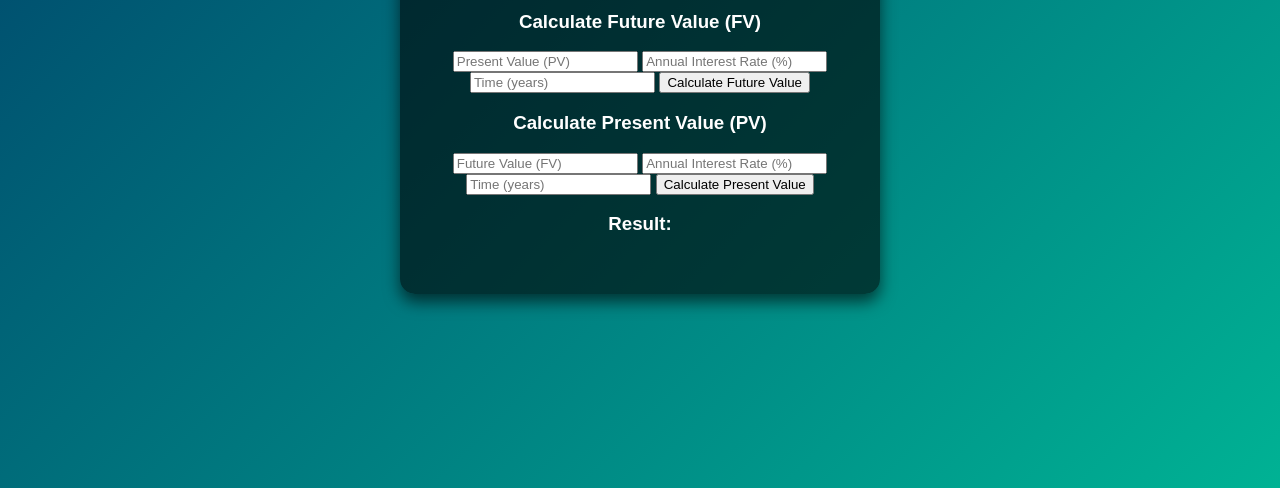
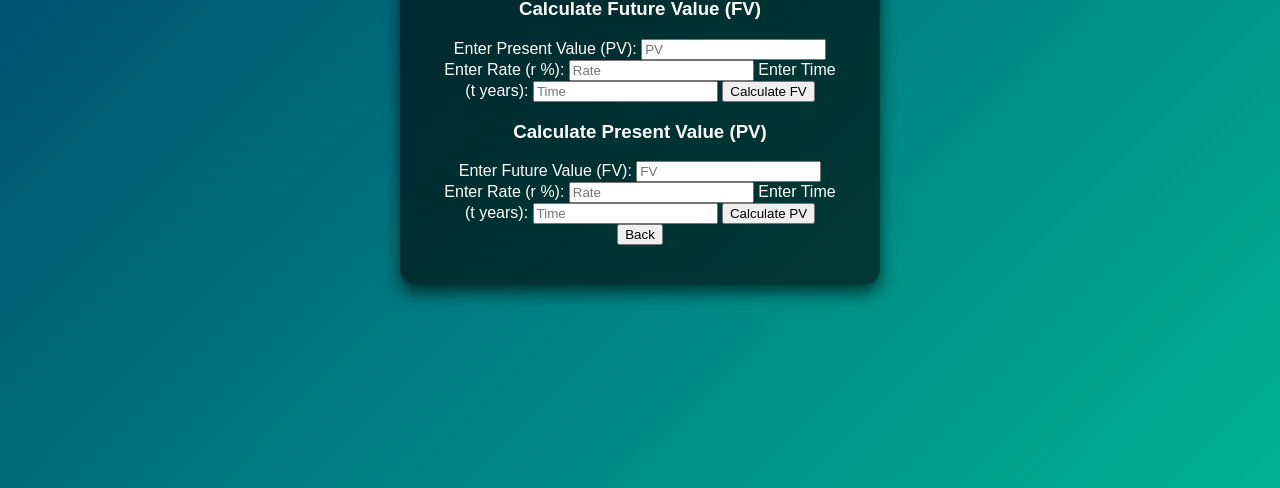
Before and after one commit to shalevwiden/TimeValueofMoneyCalculator, a plain HTML site: page calculator.html in a window 1280 px wide. Shown: the part 312-800 px from the top of the page. Drawn offline with Linux system fonts and the light colour scheme.

Commit message:
Update calculator.html
seperate FV and PV section

```diff
--- a/calculator.html
+++ b/calculator.html
@@ -4,39 +4,39 @@
   <meta charset="UTF-8">
   <meta name="viewport" content="width=device-width, initial-scale=1.0">
   <title>Time Value of Money Calculator</title>
-  <link rel="stylesheet" href="styles.css">
+  <link rel="stylesheet" href="styles.css"> <!-- Link to the CSS file -->
 </head>
 <body>
   <div class="container">
-    <!-- Back to Home Button -->
-    <a href="index.html">
-      <button>Back to Home</button>
-    </a>
-
-    <!-- Calculator Section -->
     <h2>Time Value of Money Calculator</h2>
-
-    <!-- Future Value (FV) Section -->
+    <div class="calculator-container">
+      <!-- Future Value Section -->
       <div class="section">
         <h3>Calculate Future Value (FV)</h3>
-      <input type="number" id="pv" placeholder="Present Value (PV)" required>
-      <input type="number" id="rate_fv" placeholder="Annual Interest Rate (%)" required>
-      <input type="number" id="time_fv" placeholder="Time (years)" required>
-      <button id="calculate_fv">Calculate Future Value</button>
+        <label for="pv-fv">Enter Present Value (PV):</label>
+        <input type="number" id="pv-fv" placeholder="PV">
+        <label for="r-fv">Enter Rate (r %):</label>
+        <input type="number" id="r-fv" placeholder="Rate">
+        <label for="t-fv">Enter Time (t years):</label>
+        <input type="number" id="t-fv" placeholder="Time">
+        <button onclick="calculateFV()">Calculate FV</button>
+        <div id="result-fv"></div>
       </div>
 
-    <!-- Present Value (PV) Section -->
+      <!-- Present Value Section -->
       <div class="section">
         <h3>Calculate Present Value (PV)</h3>
-      <input type="number" id="fv" placeholder="Future Value (FV)" required>
-      <input type="number" id="rate_pv" placeholder="Annual Interest Rate (%)" required>
-      <input type="number" id="time_pv" placeholder="Time (years)" required>
-      <button id="calculate_pv">Calculate Present Value</button>
+        <label for="fv-pv">Enter Future Value (FV):</label>
+        <input type="number" id="fv-pv" placeholder="FV">
+        <label for="r-pv">Enter Rate (r %):</label>
+        <input type="number" id="r-pv" placeholder="Rate">
+        <label for="t-pv">Enter Time (t years):</label>
+        <input type="number" id="t-pv" placeholder="Time">
+        <button onclick="calculatePV()">Calculate PV</button>
+        <div id="result-pv"></div>
       </div>
-
-    <div>
-      <h3>Result: <span id="result"></span></h3>
     </div>
+    <button onclick="goBack()">Back</button>
   </div>
 
   <script src="app.js"></script>
```
Lines whose indentation alone changed are shown as unchanged.
